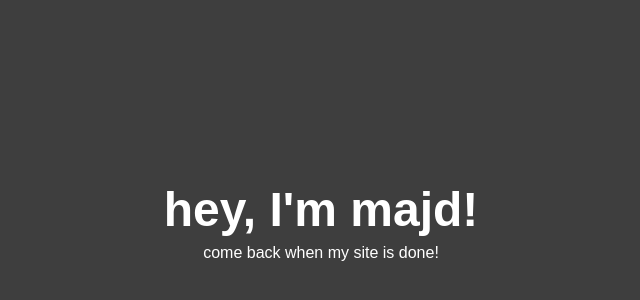
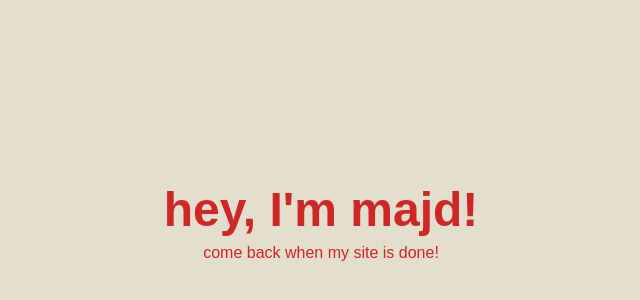
Before and after one commit to majdf4/templatesite, a plain HTML site: page index.html in a window 1280 px wide. Shown: the part 194-494 px from the top of the page, without its empty margins (319-959 px from the left). Drawn offline with Linux system fonts and the light colour scheme.

Commit message:
color change

```diff
--- a/style.css
+++ b/style.css
@@ -1,14 +1,15 @@
 * {
     font-family: Arial, Helvetica, sans-serif;
     overflow: none;
-    background-color:rgb(62, 62, 62);
-    color: white;
+    background-color:rgb(228, 222, 205);
+    color: rgb(207, 38, 38);
 }
 
 body {
     display:flex;
     align-items: center;
     justify-content: center;
+    min-height: 98vh;
 }
 
 .title {
@@ -17,7 +18,6 @@ body {
     font-weight: bold;
     font-size: 300%;
     margin-bottom:-18%;
-    /* border: solid white 2px; */
 }
 
 .links, .subtext {
@@ -28,5 +28,4 @@ body {
 
 .link {
     padding:0px 10px;
-    /* border: solid rgb(255, 255, 255) 2px; */
 }
```
